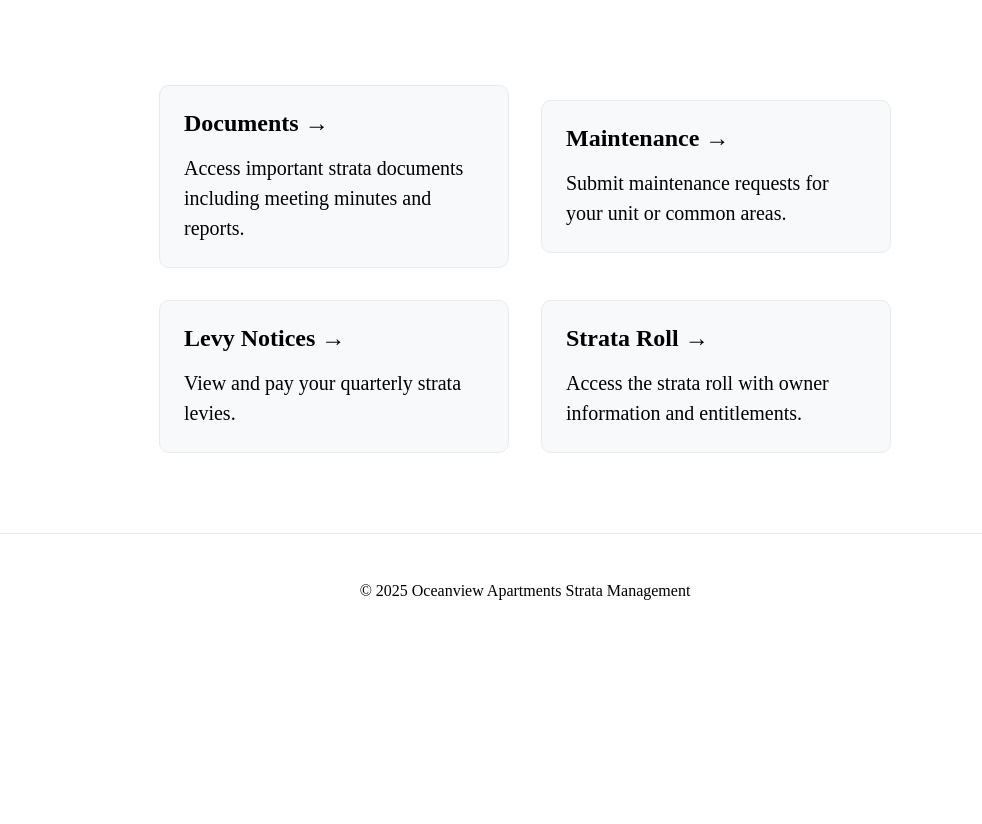
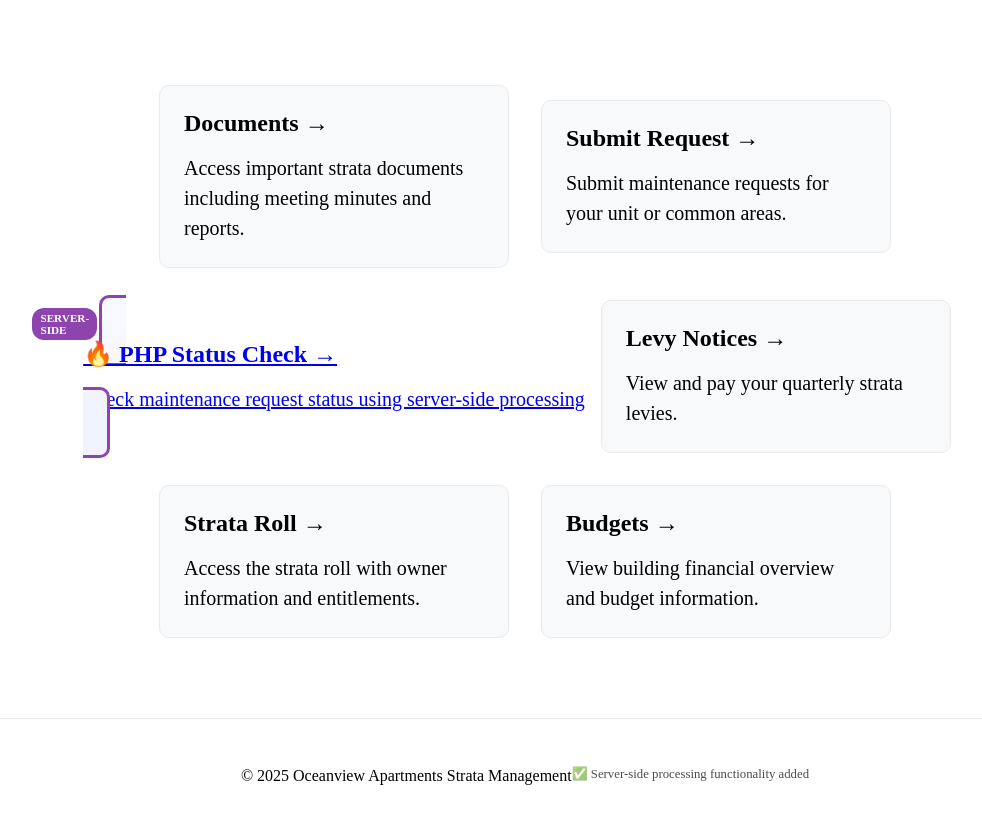
Before and after one commit to teresa-s123/my-strata-management, a Next.js app: page / in a window 1280 px wide. Shown: the part 1040-1864 px from the top of the page, without its empty margins (115-1097 px from the left). Before the commit the page ends 1696 px from the top, so only its background shows below. Built offline with nearby package versions, Linux system fonts and the light colour scheme.

Commit message:
Fix homepage with PHP card

```diff
--- a/pages/index.js
+++ b/pages/index.js
@@ -1,5 +1,6 @@
 import Head from 'next/head';
 import Image from 'next/image';
+import Link from 'next/link';
 import styles from '../styles/Home.module.css';
 
 export default function Home() {
@@ -47,9 +48,34 @@ export default function Home() {
           </a>
 
           <a href="/maintenance" className={styles.card}>
-            <h2>Maintenance &rarr;</h2>
+            <h2>Submit Request &rarr;</h2>
             <p>Submit maintenance requests for your unit or common areas.</p>
           </a>
+
+          {/* PHP STATUS CHECK CARD - SHOULD BE VISIBLE */}
+          <Link href="/php-maintenance">
+            <a className={styles.card} style={{
+              border: '3px solid #8e44ad',
+              background: 'linear-gradient(135deg, #f8f9ff 0%, #f0f2ff 100%)',
+              position: 'relative'
+            }}>
+              <h2>🔥 PHP Status Check &rarr;</h2>
+              <p>Check maintenance request status using server-side processing</p>
+              <span style={{
+                position: 'absolute',
+                top: '10px',
+                right: '10px',
+                background: '#8e44ad',
+                color: 'white',
+                padding: '4px 8px',
+                borderRadius: '12px',
+                fontSize: '0.7rem',
+                fontWeight: 'bold'
+              }}>
+                SERVER-SIDE
+              </span>
+            </a>
+          </Link>
 
           <a href="/levies" className={styles.card}>
             <h2>Levy Notices &rarr;</h2>
@@ -60,11 +86,19 @@ export default function Home() {
             <h2>Strata Roll &rarr;</h2>
             <p>Access the strata roll with owner information and entitlements.</p>
           </a>
+
+          <a href="/budgets" className={styles.card}>
+            <h2>Budgets &rarr;</h2>
+            <p>View building financial overview and budget information.</p>
+          </a>
         </div>
       </main>
 
       <footer className={styles.footer}>
         <p>© 2025 Oceanview Apartments Strata Management</p>
+        <p style={{ fontSize: '0.8em', marginTop: '0.5rem', opacity: '0.7' }}>
+          ✅ Server-side processing functionality added
+        </p>
       </footer>
     </div>
   );
```
